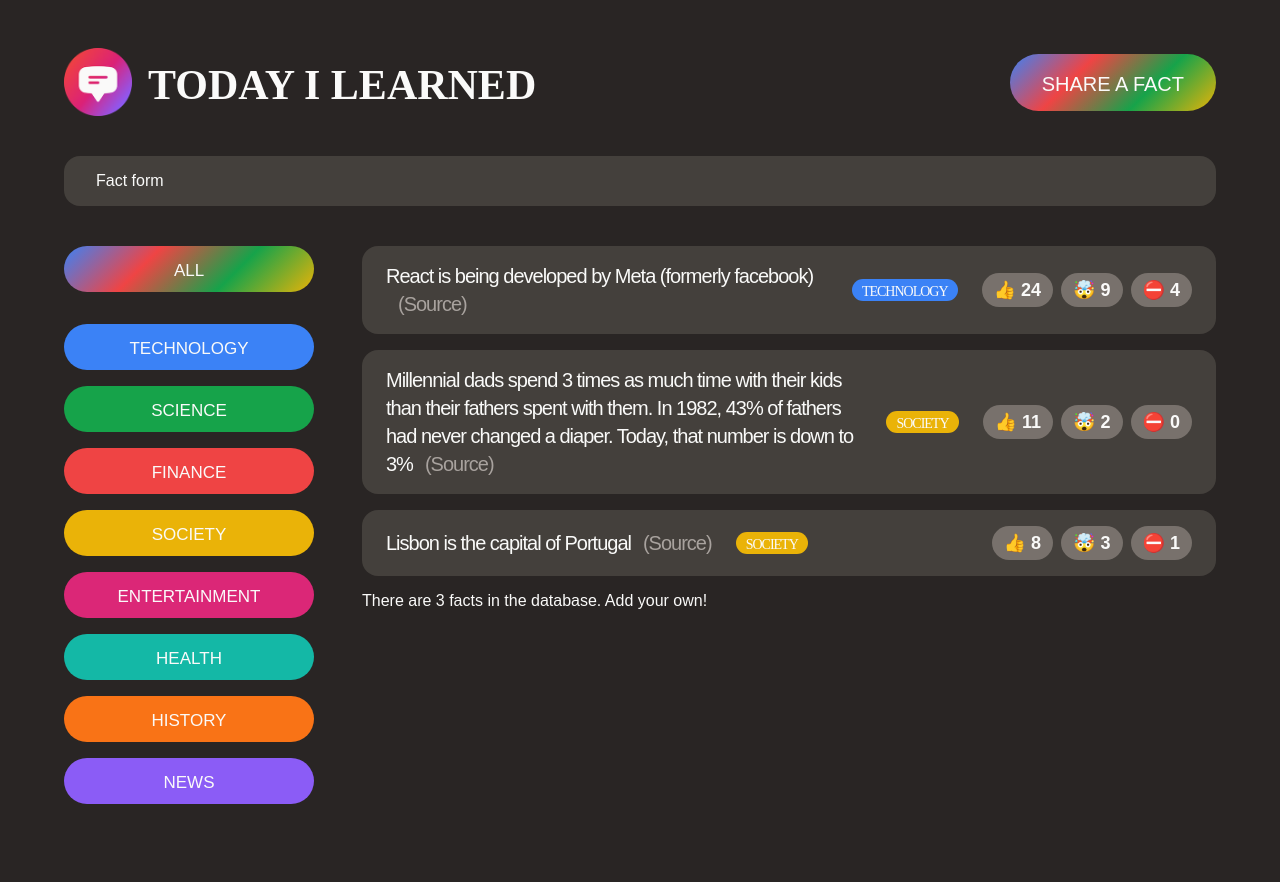
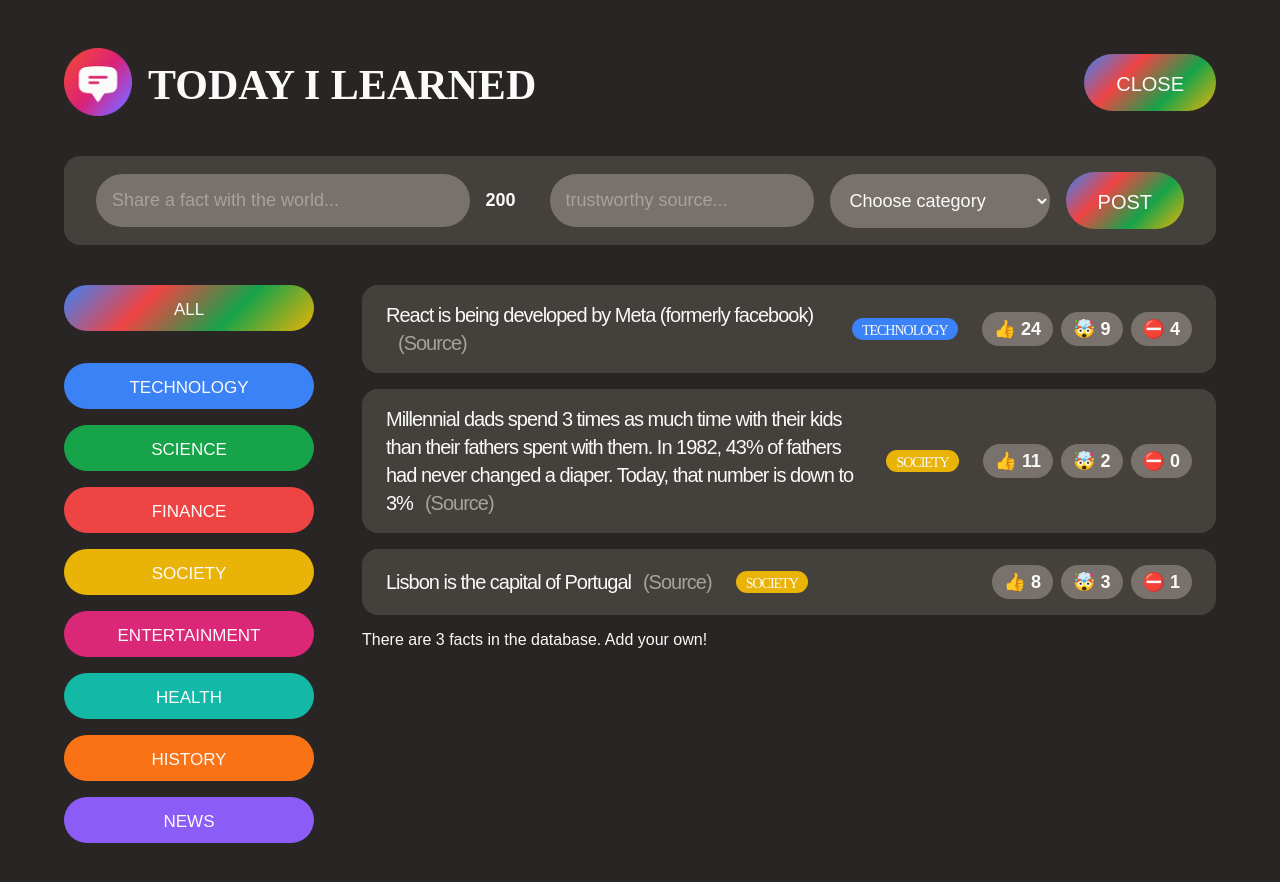
Before and after one commit to pauldavies85/today-i-learned, a React (Create React App) app: page / in a window 1280 px wide. Both pictures are taken after a click on the button "SHARE A FACT". Shown: the top 882 px of the page. Built offline with nearby package versions, Linux system fonts and the light colour scheme; a web font is replaced by a local one.

Commit message:
Created Header Component

```diff
--- a/src/App.js
+++ b/src/App.js
@@ -1,3 +1,4 @@
+import { useState } from "react";
 import "./style.css";
 
 const initialFacts = [
@@ -35,20 +36,13 @@ const initialFacts = [
 ];
 
 function App() {
-  const appTitle = "Today I Learned";
+  const [showForm, setShowForm] = useState(false);
 
   return (
     <>
-      {/* HEADER */}
-      <header className="header">
-        <div className="logo">
-          <img src="logo.png" alt="Today I Learned Logo" />
-          <h1>{appTitle}</h1>
-        </div>
-        <button className="btn btn-large btn-open">Share a fact</button>
-      </header>
+      <Header showForm={showForm} setShowForm={setShowForm} />
 
-      <NewFactForm />
+      {showForm ? <NewFactForm /> : null}
       <main className="main">
         <CategoryFilter />
         <FactList />
@@ -57,8 +51,22 @@ function App() {
   );
 }
 
-function NewFactForm() {
-  return <form className="fact-form">Fact form</form>;
+function Header({ showForm, setShowForm }) {
+  const appTitle = "Today I Learned";
+  return (
+    <header className="header">
+      <div className="logo">
+        <img src="logo.png" alt="Today I Learned Logo" />
+        <h1>{appTitle}</h1>
+      </div>
+      <button
+        className="btn btn-large btn-open"
+        onClick={() => setShowForm((show) => !show)}
+      >
+        {showForm ? "Close" : "Share a fact"}
+      </button>
+    </header>
+  );
 }
 
 const CATEGORIES = [
@@ -71,6 +79,23 @@ const CATEGORIES = [
   { name: "history", color: "#f97316" },
   { name: "news", color: "#8b5cf6" },
 ];
+
+function NewFactForm() {
+  return (
+    <form className="fact-form">
+      <input type="text" placeholder="Share a fact with the world..." />
+      <span>200</span>
+      <input type="text" placeholder="trustworthy source..." />
+      <select>
+        <option value="">Choose category</option>
+        <option value="technology">Technology</option>
+        <option value="science">Science</option>
+        <option value="finance">Finance</option>
+      </select>
+      <button className="btn btn-large">Post</button>
+    </form>
+  );
+}
 
 function CategoryFilter() {
   return (
```
